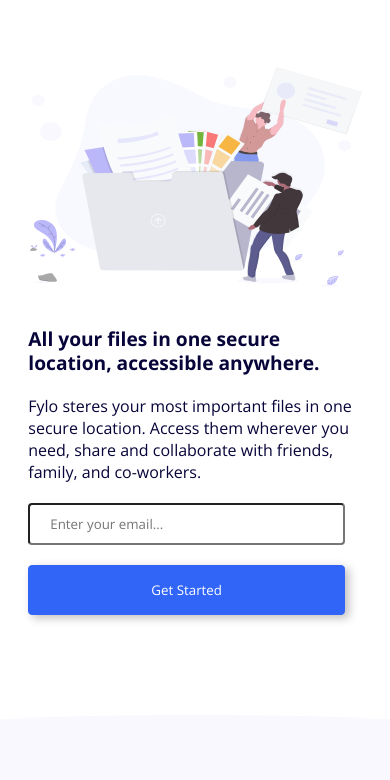
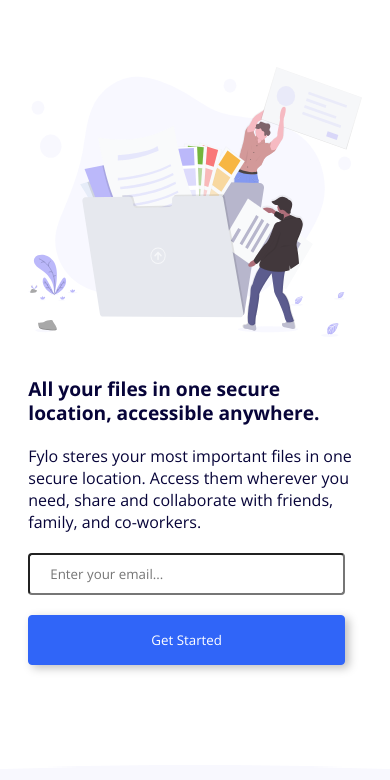
Before and after one commit to muhaj-dev/home_page, a plain HTML site: page index.html in a window 390 px wide. Shown: the part 64-844 px from the top of the page. Drawn offline with nearby package versions, Linux system fonts and the light colour scheme.

Commit message:
update changes

```diff
--- a/style.css
+++ b/style.css
@@ -292,7 +292,7 @@
     }
     .hero-img{
         width: 90%;
-        height: 220px;
+        height: 270px;
         margin-bottom: 40px;
     }
     .hero-img img{
```
